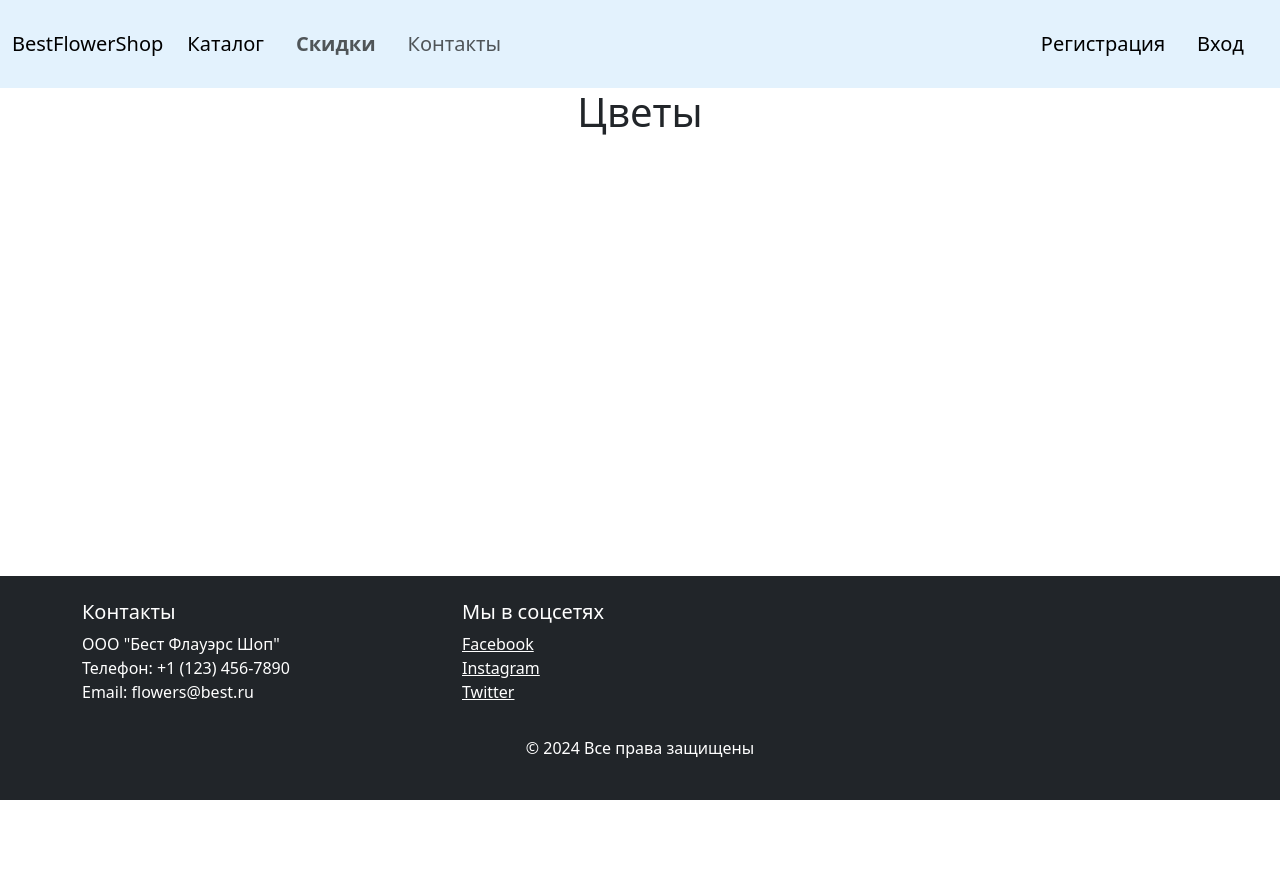
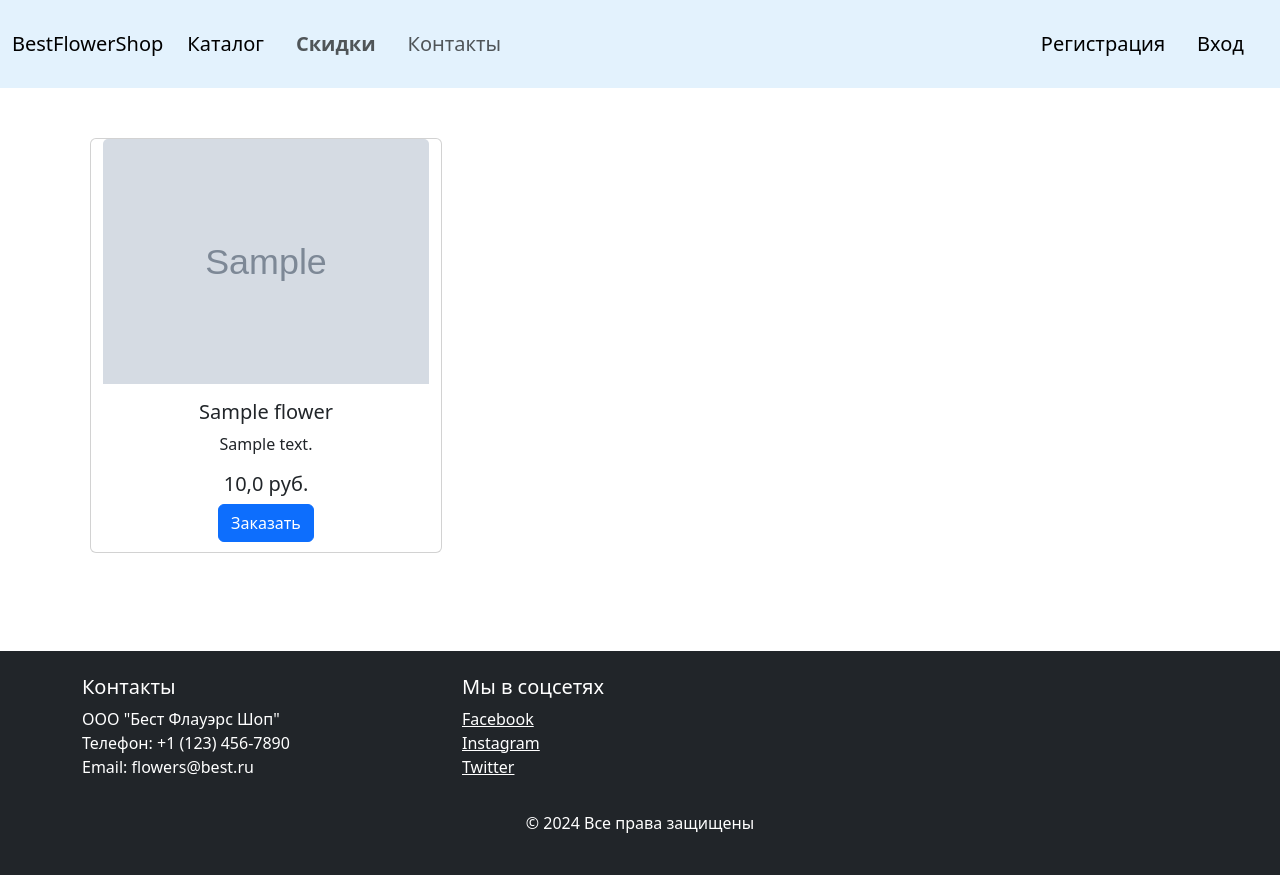
Before and after one commit to MBukharov/FlowerShop, a Django app: page / in a window 1280 px wide. Before the commit the page ends 800 px from the top, so only its background shows below. Run offline with Django 4.2, Linux system fonts and the light colour scheme; tables that the repository leaves empty hold one stand-in row (values such as "Sample post"); grey boxes marked "Sample" are stand-in pictures.

Commit message:
catalog.html beginning

```diff
--- a/FlowerShopWeb/catalog/templates/catalog/catalog.html
+++ b/FlowerShopWeb/catalog/templates/catalog/catalog.html
@@ -2,6 +2,23 @@
 
 {% load static %}
 {% block content%}
-    <h1 style="text-align: center;"> Цветы </h1>
-
+<div class="container" style="margin-top:50px">
+  <div class="row">
+   {% for flower in flowers %}
+    {% if flower.quantity > 0 %}
+    <div class="card" style="width: 22rem; text-align: center; display: flex; flex-direction: column; justify-content: space-between; padding-bottom: 10px;margin-bottom: 50px; margin-left: 20px">
+        <img src="{{flower.picture.url}}" class="card-img-top" alt="Изображение">
+        <div class="card-body" style="flex-grow: 1;">
+            <h5 class="card-title">{{flower.name}}</h5>
+            <p class="card-text">{{flower.description}}</p>
+        </div>
+        <div style="margin-top: auto;">
+            <h5 class="card-title">{{flower.price}} руб.</h5>
+            <a href="#" class="btn btn-primary">Заказать</a>
+        </div>
+    </div>
+    {% endif %}
+    {% endfor %}
+  </div>
+</div>
 {% endblock %}
--- a/FlowerShopWeb/catalog/views.py
+++ b/FlowerShopWeb/catalog/views.py
@@ -1,6 +1,7 @@
 from django.shortcuts import render, redirect
-
+from .models import Flower
 # Create your views here.
 
 def catalog(request):
-    return render(request, 'catalog/catalog.html')
+    flowers = Flower.objects.all()
+    return render(request, 'catalog/catalog.html', {'flowers': flowers})
--- a/FlowerShopWeb/read_db.py
+++ b/FlowerShopWeb/read_db.py
@@ -4,7 +4,7 @@ conn = sqlite3.connect('db.sqlite3')
 cur = conn.cursor()
 # cur.execute('''SELECT name FROM sqlite_master WHERE type='table' ''')
 cur.execute('''
-    SELECT * FROM users_customuser
+    SELECT * FROM catalog_flower
 ''')
 rows = cur.fetchall()
 for row in rows:
```
